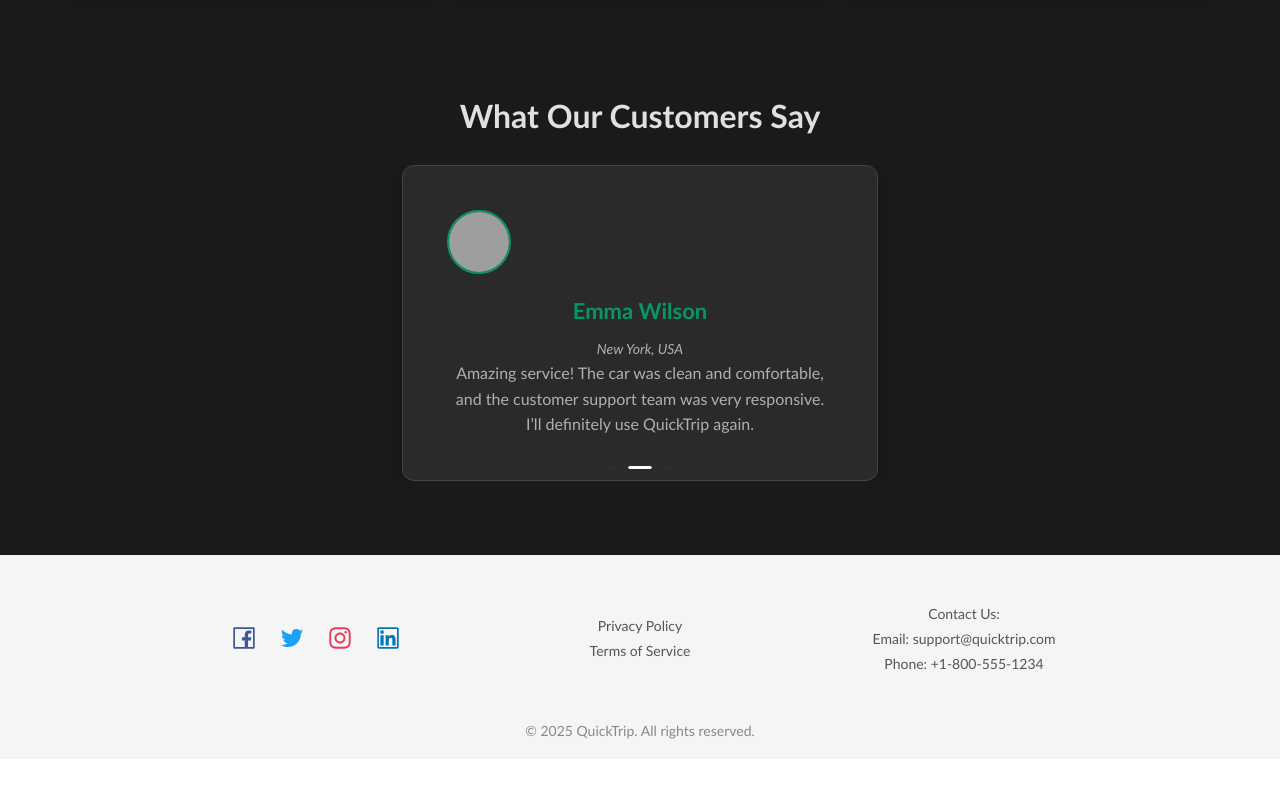
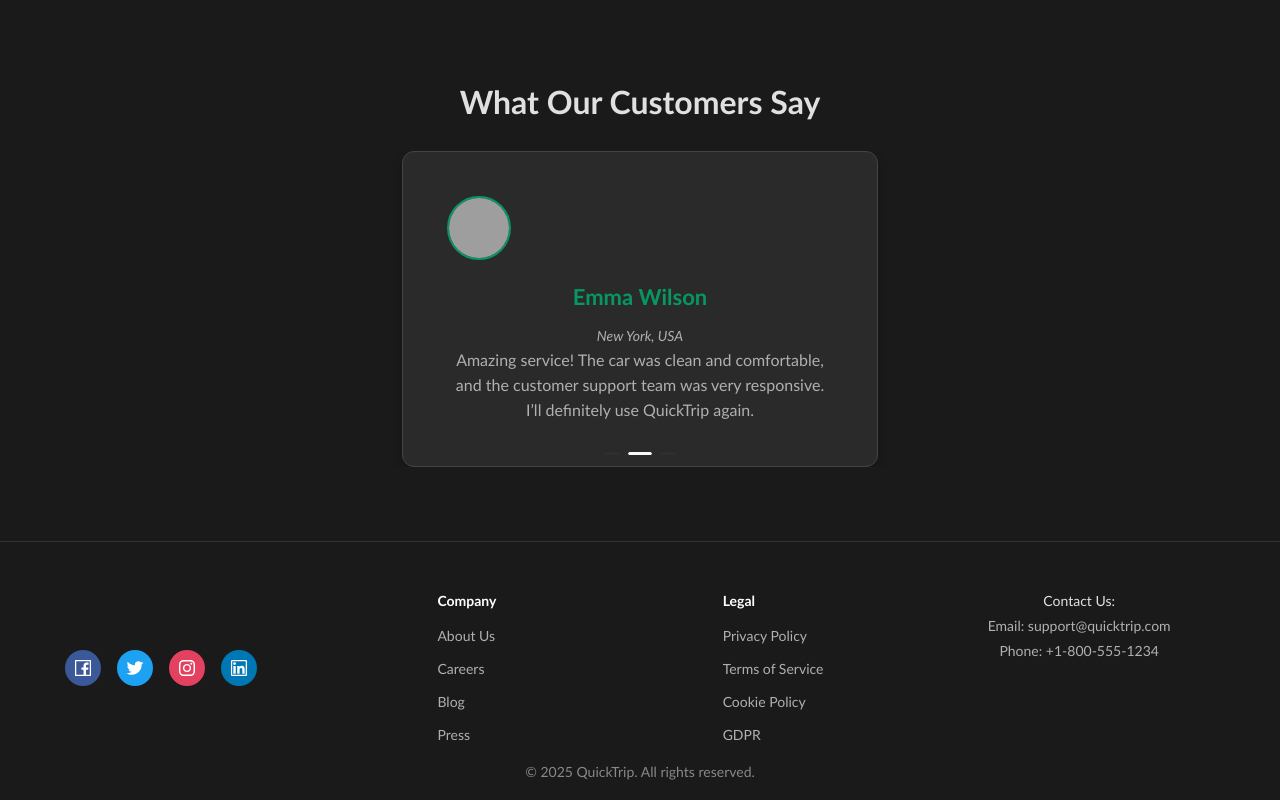
Before and after one commit to pantho0/quick-trip-client, a React (Vite) app: page / in a window 1280 px wide. Shown: the part 1513-2313 px from the top of the page. Before the commit the page ends 2272 px from the top, so only its background shows below. Built offline with nearby package versions, Linux system fonts and the light colour scheme; grey boxes are pictures that could not be loaded.

Commit message:
footer and banner left section updated

```diff
--- a/src/components/Home-Items/Banner.tsx
+++ b/src/components/Home-Items/Banner.tsx
@@ -35,12 +35,17 @@
         borderRadius: "20px",
         overflow: "hidden",
         minHeight: "500px",
-        background: "#1a1a1a"
+        background: "#1a1a1a",
       }}
       gutter={[24, 24]}
       align="middle"
     >
-      <Col span={24} md={24} lg={12} style={{ display: 'flex', alignItems: 'center' }}>
+      <Col
+        span={24}
+        md={24}
+        lg={12}
+        style={{ display: "flex", alignItems: "center" }}
+      >
         <motion.div
           initial={{ opacity: 0, y: 20 }}
           animate={{ opacity: 1, y: 0 }}
@@ -49,15 +54,15 @@
         >
           <Title
             level={1}
-            style={{ color: "#059862", fontWeight: 700, marginBottom: 16 }}
+            style={{ color: "#059862", fontWeight: 700, marginBottom: "0.2em" }}
           >
             Quick <span style={{ color: "#fff" }}>Trip</span>
           </Title>
-          <Title level={3} style={{ color: "#e0e0e0", marginBottom: 24 }}>
+          <Title level={3} style={{ color: "#e0e0e0" }}>
             Effortless Car Reservations for Every Destination
           </Title>
 
-          <Text style={{ color: "#b0b0b0", marginBottom: 32 }}>
+          <Text style={{ color: "#b0b0b0", marginBottom: "1em" }}>
             Quick Trip makes finding the perfect car for your journey a breeze.
             Simply select your pickup and drop-off locations, and let us connect
             you with the best options available. Wherever you're headed, Quick
@@ -103,7 +108,12 @@
         </motion.div>
       </Col>
 
-      <Col span={24} md={24} lg={12} style={{ display: 'flex', alignItems: 'center' }}>
+      <Col
+        span={24}
+        md={24}
+        lg={12}
+        style={{ display: "flex", alignItems: "center" }}
+      >
         <motion.div
           initial={{ opacity: 0, x: 20 }}
           animate={{ opacity: 1, x: 0 }}
--- a/src/components/shared/FooterSection.tsx
+++ b/src/components/shared/FooterSection.tsx
@@ -10,77 +10,103 @@
   return (
     <footer
       style={{
-        backgroundColor: "#f5f5f5",
-        padding: "20px 0",
-        textAlign: "center",
+        backgroundColor: "#1a1a1a",
+        color: "#e0e0e0",
+        padding: "50px 0 20px",
+        borderTop: "1px solid #333",
       }}
     >
-      <Row
-        justify="center"
-        align="middle"
-        gutter={[16, 16]}
-        style={{ padding: "30px 0px" }}
-      >
+      <div style={{ maxWidth: "1200px", margin: "0 auto", padding: "0 20px" }}>
+        <Row gutter={[40, 40]} justify="space-between" style={{ width: '100%' }}>
           {/* Social Media Links */}
-        <Col xs={24} sm={12} md={6}>
-          <Space size="large">
+          <Col xs={24} sm={12} md={5} style={{ display: 'flex', justifyContent: 'center' }}>
+            <Space size="middle" align="center">
+              {[
+                { icon: <FacebookOutlined />, color: "#3b5998" },
+                { icon: <TwitterOutlined />, color: "#1DA1F2" },
+                { icon: <InstagramOutlined />, color: "#E4405F" },
+                { icon: <LinkedinOutlined />, color: "#0077b5" },
+              ].map((social, index) => (
                 <a
-              href="https://facebook.com"
+                  key={index}
+                  href="#"
                   target="_blank"
                   rel="noopener noreferrer"
+                  style={{
+                    display: "flex",
+                    alignItems: "center",
+                    justifyContent: "center",
+                    width: "36px",
+                    height: "36px",
+                    borderRadius: "50%",
+                    backgroundColor: social.color,
+                    color: "#fff",
+                    transition: "all 0.3s",
+                    fontSize: "18px",
+                  }}
+                  onMouseEnter={(e) => {
+                    e.currentTarget.style.opacity = "0.8";
+                    e.currentTarget.style.transform = "scale(1.1)";
+                  }}
+                  onMouseLeave={(e) => {
+                    e.currentTarget.style.opacity = "1";
+                    e.currentTarget.style.transform = "scale(1)";
+                  }}
                 >
-              <FacebookOutlined
-                style={{ fontSize: "24px", color: "#3b5998" }}
-              />
+                  {social.icon}
                 </a>
-            <a
-              href="https://twitter.com"
-              target="_blank"
-              rel="noopener noreferrer"
-            >
-              <TwitterOutlined style={{ fontSize: "24px", color: "#1DA1F2" }} />
+              ))}
+            </Space>
+          </Col>
+
+          {/* Company Links */}
+          <Col xs={24} sm={12} md={5} style={{ display: 'flex', justifyContent: 'center' }}>
+            <Space direction="vertical" size="small" align="start">
+              <h4 style={{ color: "#ffffff", marginBottom: '10px' }}>Company</h4>
+              <a href="/about-us" style={{ color: "#b0b0b0", display: 'block', marginBottom: '8px' }}>
+                About Us
               </a>
-            <a
-              href="https://instagram.com"
-              target="_blank"
-              rel="noopener noreferrer"
-            >
-              <InstagramOutlined
-                style={{ fontSize: "24px", color: "#E4405F" }}
-              />
+              <a href="/careers" style={{ color: "#b0b0b0", display: 'block', marginBottom: '8px' }}>
+                Careers
               </a>
-            <a
-              href="https://linkedin.com"
-              target="_blank"
-              rel="noopener noreferrer"
-            >
-              <LinkedinOutlined
-                style={{ fontSize: "24px", color: "#0077b5" }}
-              />
+              <a href="/blog" style={{ color: "#b0b0b0", display: 'block', marginBottom: '8px' }}>
+                Blog
+              </a>
+              <a href="/press" style={{ color: "#b0b0b0", display: 'block' }}>
+                Press
               </a>
             </Space>
           </Col>
 
-        {/* Privacy Policy and Terms */}
-        <Col xs={24} sm={12} md={6}>
-          <Space direction="vertical" size="small">
-            <a href="/privacy-policy" style={{ color: "#555" }}>
+          {/* Legal Links */}
+          <Col xs={24} sm={12} md={5} style={{ display: 'flex', justifyContent: 'center' }}>
+            <Space direction="vertical" size="small" align="start">
+              <h4 style={{ color: "#ffffff", marginBottom: '10px' }}>Legal</h4>
+              <a href="/privacy-policy" style={{ color: "#b0b0b0", display: 'block', marginBottom: '8px' }}>
                 Privacy Policy
               </a>
-            <a href="/terms-of-service" style={{ color: "#555" }}>
+              <a href="/terms-of-service" style={{ color: "#b0b0b0", display: 'block', marginBottom: '8px' }}>
                 Terms of Service
+              </a>
+              <a href="/cookie-policy" style={{ color: "#b0b0b0", display: 'block', marginBottom: '8px' }}>
+                Cookie Policy
+              </a>
+              <a href="/gdpr" style={{ color: "#b0b0b0", display: 'block' }}>
+                GDPR
               </a>
             </Space>
           </Col>
 
           {/* Contact Information */}
-        <Col xs={24} sm={24} md={6}>
-          <Space direction="vertical" size="small">
-            <p style={{ margin: 0, color: "#555" }}>Contact Us:</p>
-            <p style={{ margin: 0, color: "#555" }}>
+          <Col xs={24} sm={24} md={5} style={{ display: 'flex', justifyContent: 'center' }}>
+            <Space direction="vertical" size="small" align="center">
+              <p style={{ margin: 0, color: "#e0e0e0" }}>Contact Us:</p>
+              <p style={{ margin: 0, color: "#b0b0b0" }}>
                 Email: support@quicktrip.com
               </p>
-            <p style={{ margin: 0, color: "#555" }}>Phone: +1-800-555-1234</p>
+              <p style={{ margin: 0, color: "#b0b0b0" }}>
+                Phone: +1-800-555-1234
+              </p>
             </Space>
           </Col>
         </Row>
@@ -88,11 +114,12 @@
         {/* Footer Bottom */}
         <Row justify="center" style={{ marginTop: "20px" }}>
           <Col>
-          <p style={{ margin: 0, color: "#888" }}>
+            <p style={{ margin: 0, color: "#888", fontSize: "14px" }}>
               &copy; {new Date().getFullYear()} QuickTrip. All rights reserved.
             </p>
           </Col>
         </Row>
+      </div>
     </footer>
   );
 };
--- a/src/styles/banner.css
+++ b/src/styles/banner.css
@@ -1,10 +1,10 @@
 .custom-banner-content {
-  padding: 2rem 1.5rem;
+  padding: 0rem 1.5rem;
   display: flex;
   flex-direction: column;
   justify-content: center;
   height: 100%;
-  min-height: 400px;
+  min-height: 350px;
   max-width: 550px;
   margin: 0 auto;
   color: #fff;
@@ -12,7 +12,7 @@
 
 @media (max-width: 992px) {
   .custom-banner-content {
-    padding: 2.5rem 1.5rem;
+    padding: 1.5rem 1.5rem;
     text-align: center;
   }
 }
```
Lines whose indentation alone changed are shown as unchanged.
